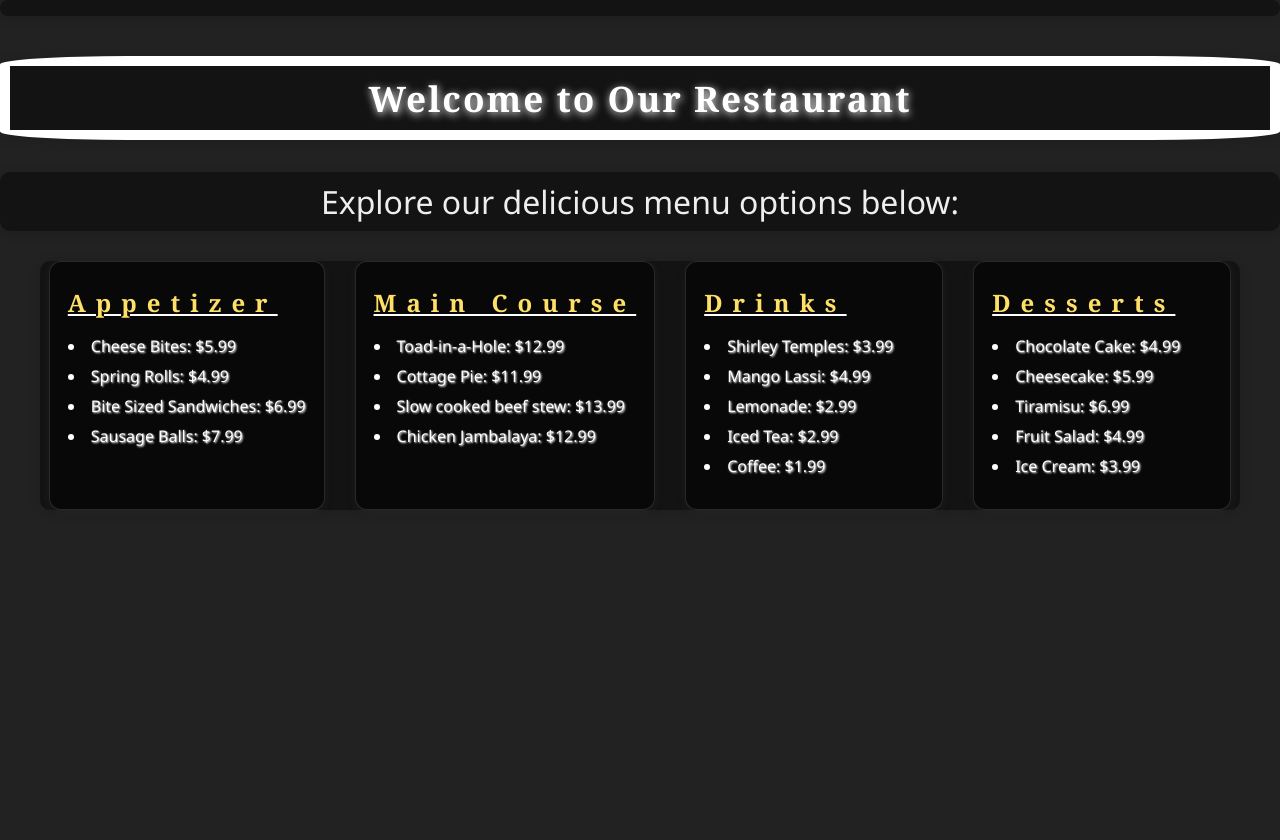
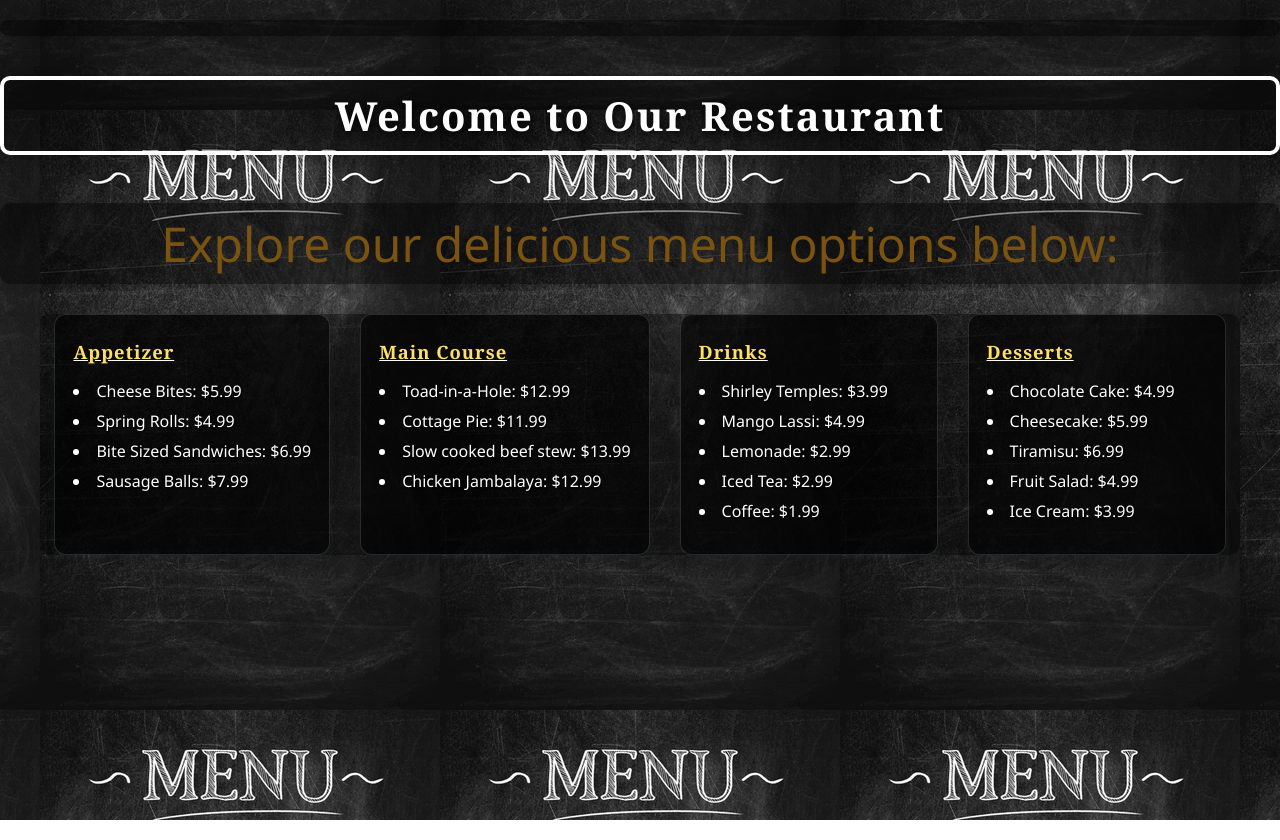
Before and after one commit to AymanAbdiMohamed/Restaurant-Menu, a plain HTML site: page index.html in a window 1280 px wide. Drawn offline with Linux system fonts and the light colour scheme.

Commit message:
created styel02.css

```diff
--- a/index.html
+++ b/index.html
@@ -4,7 +4,7 @@
     <meta charset="UTF-8">
     <meta name="viewport" content="width=device-width, initial-scale=1.0">
     <title>Restaurant Menu</title>
-    <link rel="stylesheet" href="./style01.css">
+    <link rel="stylesheet" href="./styel02.css">
 </head>
 <body>
     <div id="content"></div>
--- /dev/null
+++ b/styel02.css
@@ -0,0 +1,104 @@
+html, body {
+    margin: 0;
+    padding: 0;
+    font-family: 'Segoe UI', Arial, sans-serif;
+    color: #fff;
+    min-height: 100vh;
+}
+
+body {
+    background-image: url('./black-chalkboard-word-menu-background-600nw-2456774365.webp');
+    background-repeat: repeat;
+    background-size: 50vh;
+    background-attachment: fixed;
+    background-position: center;
+}
+
+#content {
+    margin: 20px auto;
+    padding: 20px;
+    width: auto;
+    background-color: rgba(20, 17, 17, 0.85);
+    border-radius: 10px;
+    box-shadow: 0 2px 12px rgba(0,0,0,0.15);
+}
+
+#content, h1, p, .horizontal-list {
+    background: rgba(0,0,0,0.45);
+    border-radius: 10px;
+    box-shadow: 0 2px 12px rgba(0,0,0,0.15);
+    padding: 8px 16px;
+    margin-bottom: 16px;
+}
+
+h1 {
+    text-align: center;
+    margin-top: 40px;
+    color: #fff;
+    font-family: 'Georgia', serif;
+    font-size: 2.5em;
+    letter-spacing: 2px;
+    text-shadow: 1px 2px 8px #000;
+    border-radius: 10px;
+    border-width: 4px;
+    border-style: solid;
+    border-color: #fff;
+    background: rgba(0,0,0,0.25);
+}
+
+p {
+    text-align: center;
+    font-size: xxx-large;
+    margin-bottom: 30px;
+    color: #7a5311;
+}
+
+.horizontal-list {
+    display: flex;
+    justify-content: center;
+    gap: 30px;
+    list-style: none;
+    padding: 0;
+    margin: 0 auto;
+    max-width: 1200px;
+}
+
+.horizontal-list > li {
+    background: rgba(0,0,0,0.55);
+    border-radius: 12px;
+    box-shadow: 0 2px 8px rgba(44, 62, 80, 0.18);
+    padding: 24px 18px;
+    min-width: 220px;
+    transition: box-shadow 0.2s;
+    color: #fff;
+    border: 1px solid #fff2;
+}
+
+.horizontal-list > li:hover {
+    box-shadow: 0 4px 16px rgba(44, 62, 80, 0.28);
+    background: rgba(0,0,0,0.65);
+}
+
+.horizontal-list b {
+    font-size: 1.15em;
+    color: #ffe066;
+    font-family: 'Georgia', serif;
+    letter-spacing: 1px;
+}
+
+.horizontal-list u {
+    text-decoration-color: #fff;
+}
+
+.horizontal-list ul {
+    list-style: disc inside;
+    margin: 16px 0 0 0;
+    padding: 0;
+}
+
+.horizontal-list ul li {
+    margin-bottom: 8px;
+    font-size: 1em;
+    color: #fff;
+    text-shadow: 1px 1px 2px #000;
+}
```
